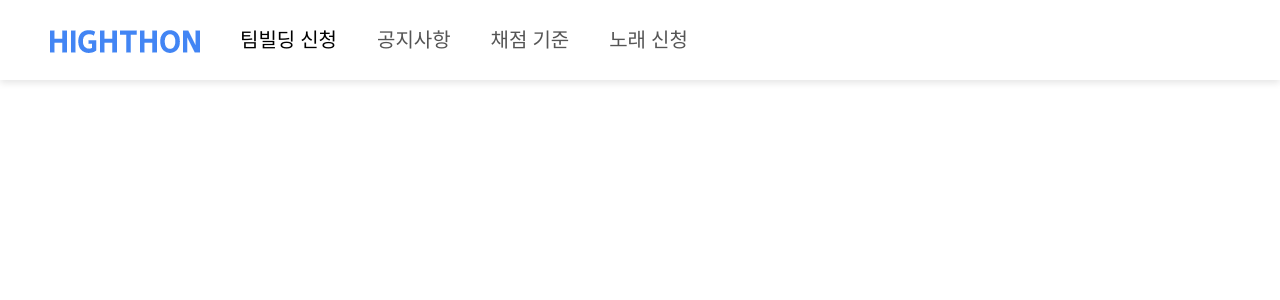
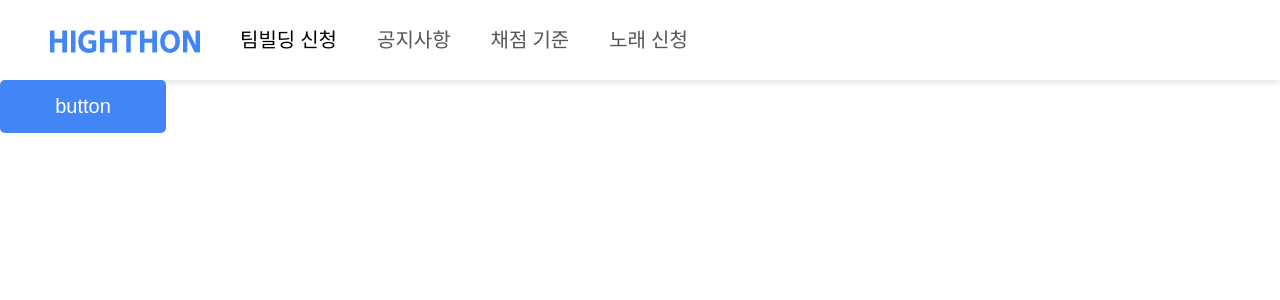
Before and after one commit to highthon/highthon-d-day-frontend, a React (Create React App) app: page / in a window 1280 px wide. Shown: the top 300 px of the page. Built offline with nearby package versions, Linux system fonts and the light colour scheme.

Commit message:
Complete Button component

```diff
--- a/src/App.jsx
+++ b/src/App.jsx
@@ -1,11 +1,15 @@
 import React, { Component } from 'react';
 import Navigation from './system/Navigation';
+import Button from './components/Button';
 
 // eslint-disable-next-line react/prefer-stateless-function
 export default class App extends Component {
   render() {
     return (
-      <Navigation currentPage="/team" />
+      <div>
+        <Navigation currentPage="/team" />
+        <Button onClick={() => console.log('button click')} text="button" />
+      </div>
     );
   }
 }
--- /dev/null
+++ b/src/components/Button.jsx
@@ -0,0 +1,30 @@
+import React, { Component } from 'react';
+import styled from 'styled-components';
+import PropTypes from 'prop-types';
+
+const StyledButton = styled.button`
+  width: 166px;
+  height: 53px;
+  border-radius: 5px;
+  background-color: #4285f4;
+  font-size: 20px;
+  color: #fff;
+`;
+
+export default class Button extends Component {
+  shouldComponentUpdate = () => false
+
+  render() {
+    const { text, onClick } = this.props;
+    return (
+      <StyledButton onClick={onClick}>
+        {text}
+      </StyledButton>
+    );
+  }
+}
+
+Button.propTypes = {
+  text: PropTypes.string.isRequired,
+  onClick: PropTypes.func.isRequired,
+};
--- a/src/index.jsx
+++ b/src/index.jsx
@@ -16,7 +16,12 @@ const GlobalStyle = createGlobalStyle`
     cursor: inherit;
   }
 
-  div, a {
+  button {
+    border: none;
+    outline: none;
+  }
+
+  nav, div, a, button {
     box-sizing: border-box;
   }
 `;
```
